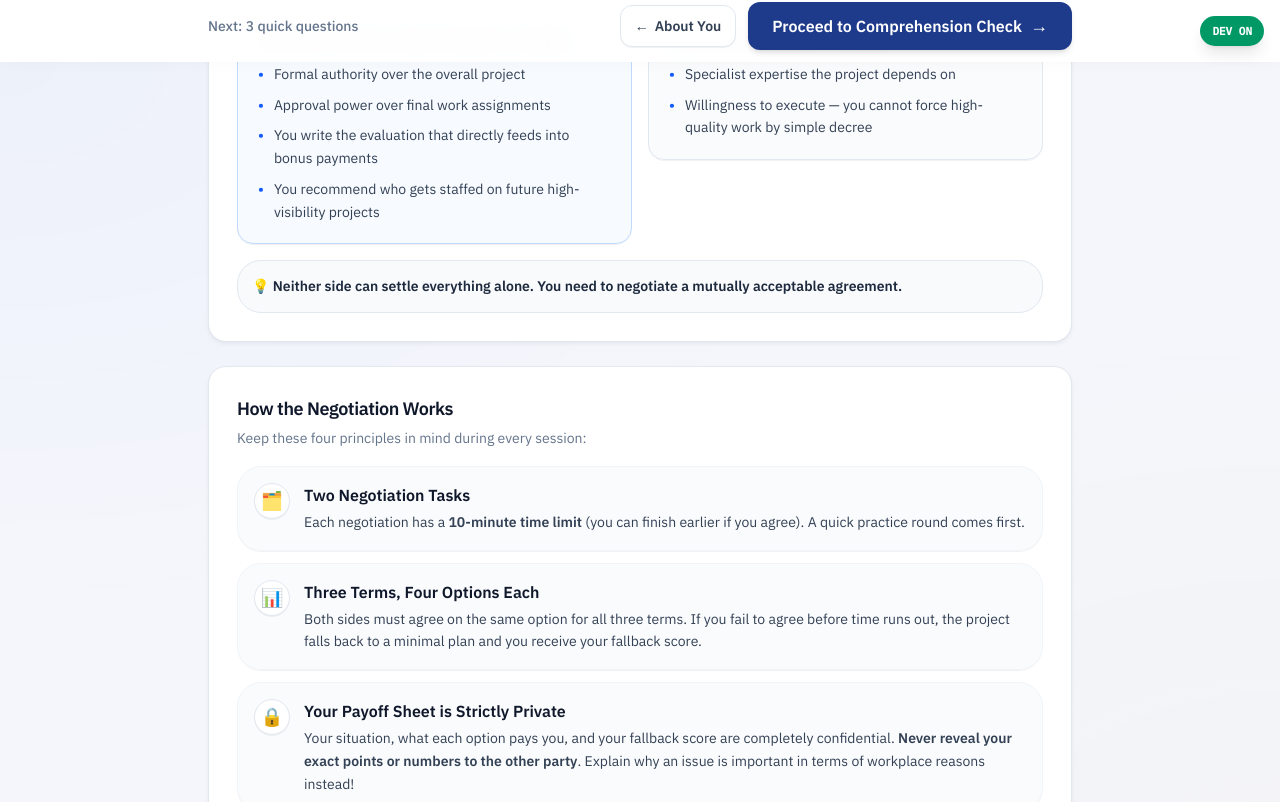
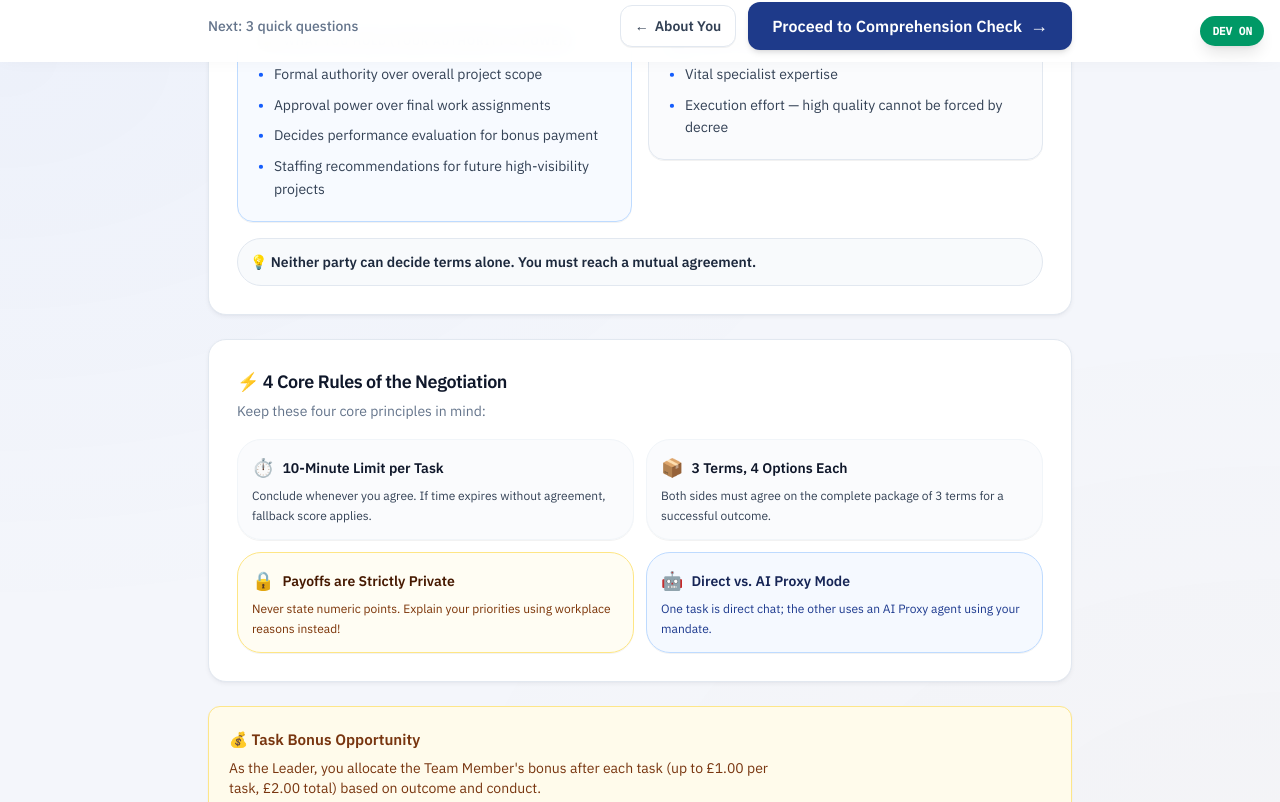
Before and after one commit to Soohwan-Lee/AI-Mediated-Negotiation-Experiment, a Next.js app: page /instruction in a window 1280 px wide. Shown: the part 738-1540 px from the top of the page. Built offline with nearby package versions, Linux system fonts and the light colour scheme.

Commit message:
ui(onboarding): streamline text density, add visual summary cards, and compact rules grid

```diff
--- a/src/app/instruction/page.tsx
+++ b/src/app/instruction/page.tsx
@@ -274,14 +274,14 @@ export default function InstructionPage() {
                 items={
                   isLeader
                     ? [
-                        "Formal authority over the overall project",
+                        "Formal authority over overall project scope",
                         "Approval power over final work assignments",
-                        "You write the evaluation that directly feeds into bonus payments",
-                        "You recommend who gets staffed on future high-visibility projects",
+                        "Decides performance evaluation for bonus payment",
+                        "Staffing recommendations for future high-visibility projects",
                       ]
                     : [
-                        "Specialist domain expertise that the project critically depends on",
-                        "Autonomy to decline extra tasks or accept them with conditions",
+                        "Specialist domain expertise vital to the project",
+                        "Autonomy to decline or condition extra tasks",
                       ]
                 }
               />
@@ -295,59 +295,83 @@ export default function InstructionPage() {
                 items={
                   isLeader
                     ? [
-                        "Specialist expertise the project depends on",
-                        "Willingness to execute — you cannot force high-quality work by simple decree",
+                        "Vital specialist expertise",
+                        "Execution effort — high quality cannot be forced by decree",
                       ]
                     : [
-                        "Formal authority over the overall project",
+                        "Formal authority over overall project scope",
                         "Approval power over work assignments",
-                        "Writes the performance evaluation for your bonus",
-                        "Recommends staffing on future high-visibility projects",
+                        "Evaluates performance and decides your bonus",
+                        "Future high-visibility staffing recommendations",
                       ]
                 }
               />
             </div>
 
-            <div className="mt-4 rounded-xl border border-slate-200 bg-slate-50 p-3.5 text-xs sm:text-sm font-semibold leading-relaxed text-slate-800">
+            <div className="mt-4 rounded-xl border border-slate-200 bg-slate-50 p-3 text-xs sm:text-sm font-semibold leading-relaxed text-slate-800">
               💡 {isLeader
-                ? "Neither side can settle everything alone. You need to negotiate a mutually acceptable agreement."
-                : "Your evaluation and bonus depend on the Leader's assessment — and neither side can settle alone. You must negotiate."}
+                ? "Neither party can decide terms alone. You must reach a mutual agreement."
+                : "Your evaluation and bonus depend on the Leader's assessment. You must reach a mutual agreement."}
             </div>
           </Card>
 
           {/* 4 Core Rules */}
           <Card className="mb-6">
-            <CardTitle hint="Keep these four principles in mind during every session:">
-              How the Negotiation Works
+            <CardTitle hint="Keep these four core principles in mind:">
+              ⚡ 4 Core Rules of the Negotiation
             </CardTitle>
-            <div className="space-y-3 mt-3">
-              <Fact icon="🗂️" title="Two Negotiation Tasks">
-                Each negotiation has a <strong>10-minute time limit</strong> (you can finish earlier if you agree). A quick practice round comes first.
-              </Fact>
+            <div className="grid gap-3 sm:grid-cols-2 mt-3">
+              <div className="rounded-xl border border-slate-100 bg-slate-50/70 p-3.5 shadow-2xs">
+                <div className="flex items-center gap-2 mb-1">
+                  <span className="text-lg">⏱️</span>
+                  <p className="text-xs sm:text-sm font-bold text-[var(--ink)]">10-Minute Limit per Task</p>
+                </div>
+                <p className="text-xs text-[var(--ink-2)] leading-relaxed">
+                  Conclude whenever you agree. If time expires without agreement, fallback score applies.
+                </p>
+              </div>
 
-              <Fact icon="📊" title="Three Terms, Four Options Each">
-                Both sides must agree on the same option for all three terms. If you fail to agree before time runs out, the project falls back to a minimal plan and you receive your fallback score.
-              </Fact>
+              <div className="rounded-xl border border-slate-100 bg-slate-50/70 p-3.5 shadow-2xs">
+                <div className="flex items-center gap-2 mb-1">
+                  <span className="text-lg">📦</span>
+                  <p className="text-xs sm:text-sm font-bold text-[var(--ink)]">3 Terms, 4 Options Each</p>
+                </div>
+                <p className="text-xs text-[var(--ink-2)] leading-relaxed">
+                  Both sides must agree on the complete package of 3 terms for a successful outcome.
+                </p>
+              </div>
 
-              <Fact icon="🔒" title="Your Payoff Sheet is Strictly Private">
-                Your situation, what each option pays you, and your fallback score are completely confidential. <strong>Never reveal your exact points or numbers to the other party</strong>. Explain why an issue is important in terms of workplace reasons instead!
-              </Fact>
+              <div className="rounded-xl border border-amber-200 bg-amber-50/60 p-3.5 shadow-2xs">
+                <div className="flex items-center gap-2 mb-1">
+                  <span className="text-lg">🔒</span>
+                  <p className="text-xs sm:text-sm font-bold text-amber-950">Payoffs are Strictly Private</p>
+                </div>
+                <p className="text-xs text-amber-900 leading-relaxed">
+                  Never state numeric points. Explain your priorities using workplace reasons instead!
+                </p>
+              </div>
 
-              <Fact icon="💬" title="Direct Chat vs. AI-Mediated Proxy">
-                In one task, you write messages and make offers directly. In another task, an <strong>AI Proxy</strong> helps negotiate on your behalf using your instructions before you take over and finish the deal.
-              </Fact>
+              <div className="rounded-xl border border-blue-200 bg-blue-50/60 p-3.5 shadow-2xs">
+                <div className="flex items-center gap-2 mb-1">
+                  <span className="text-lg">🤖</span>
+                  <p className="text-xs sm:text-sm font-bold text-blue-950">Direct vs. AI Proxy Mode</p>
+                </div>
+                <p className="text-xs text-blue-900 leading-relaxed">
+                  One task is direct chat; the other uses an AI Proxy agent using your mandate.
+                </p>
+              </div>
             </div>
           </Card>
 
           {/* Bonus callout */}
           <Callout title="💰 Task Bonus Opportunity" tone="warning">
             {isLeader ? (
-              <p>
-                As the Leader, you decide the Team Member&apos;s bonus after each task (up to {STUDY.currencySymbol}{STUDY.bonusPerTask} per task, {STUDY.currencySymbol}{STUDY.bonusTotal} total). You will evaluate both the outcome reached and their communication.
+              <p className="text-xs sm:text-sm">
+                As the Leader, you allocate the Team Member&apos;s bonus after each task (up to {STUDY.currencySymbol}{STUDY.bonusPerTask} per task, {STUDY.currencySymbol}{STUDY.bonusTotal} total) based on outcome and conduct.
               </p>
             ) : (
-              <p>
-                The Project Leader evaluates your negotiation conduct and decides a performance bonus for you after each task. Any awarded bonus is added directly to your Prolific payment once the study completes.
+              <p className="text-xs sm:text-sm">
+                The Project Leader decides a performance bonus for you after each task. Awarded bonuses are paid out automatically upon study completion.
               </p>
             )}
           </Callout>
--- a/src/components/ui.tsx
+++ b/src/components/ui.tsx
@@ -221,6 +221,68 @@ export function PrivateTag({ children = "Private to you" }: { children?: ReactNo
 
 export function Divider({ className }: { className?: string }) {
   return <hr className={cx("border-[var(--line)]", className ?? "my-8")} />;
+}
+
+/**
+ * Visual key point item with icon for scanning dense information quickly.
+ */
+export function KeyPoint({
+  icon,
+  title,
+  children,
+  highlight = false,
+}: {
+  icon?: string;
+  title: string;
+  children: ReactNode;
+  highlight?: boolean;
+}) {
+  return (
+    <div
+      className={cx(
+        "flex items-start gap-3 rounded-xl border p-3 sm:p-3.5 transition-all",
+        highlight
+          ? "border-blue-200 bg-blue-50/60 text-blue-950"
+          : "border-slate-100 bg-slate-50/70 text-slate-800",
+      )}
+    >
+      {icon ? (
+        <span className="flex h-7 w-7 shrink-0 items-center justify-center rounded-lg bg-white shadow-2xs text-sm">
+          {icon}
+        </span>
+      ) : null}
+      <div className="min-w-0 flex-1">
+        <p className="text-xs sm:text-sm font-bold text-slate-900 leading-snug">
+          {title}
+        </p>
+        <div className="mt-0.5 text-xs sm:text-sm text-slate-600 leading-relaxed">
+          {children}
+        </div>
+      </div>
+    </div>
+  );
+}
+
+/**
+ * 2-column or 3-column summary grid for quick scanning
+ */
+export function SummaryGrid({
+  children,
+  cols = 2,
+}: {
+  children: ReactNode;
+  cols?: 2 | 3;
+}) {
+  return (
+    <div
+      className={cx(
+        "grid gap-2.5 sm:gap-3",
+        cols === 3 ? "grid-cols-1 sm:grid-cols-3" : "grid-cols-1 sm:grid-cols-2",
+      )}
+    >
+      {children}
+    </div>
+  );
 }
 
 // ---------------------------------------------------------------------------
```
Also changed, not shown: src/app/page.tsx (+60 -32 lines).
